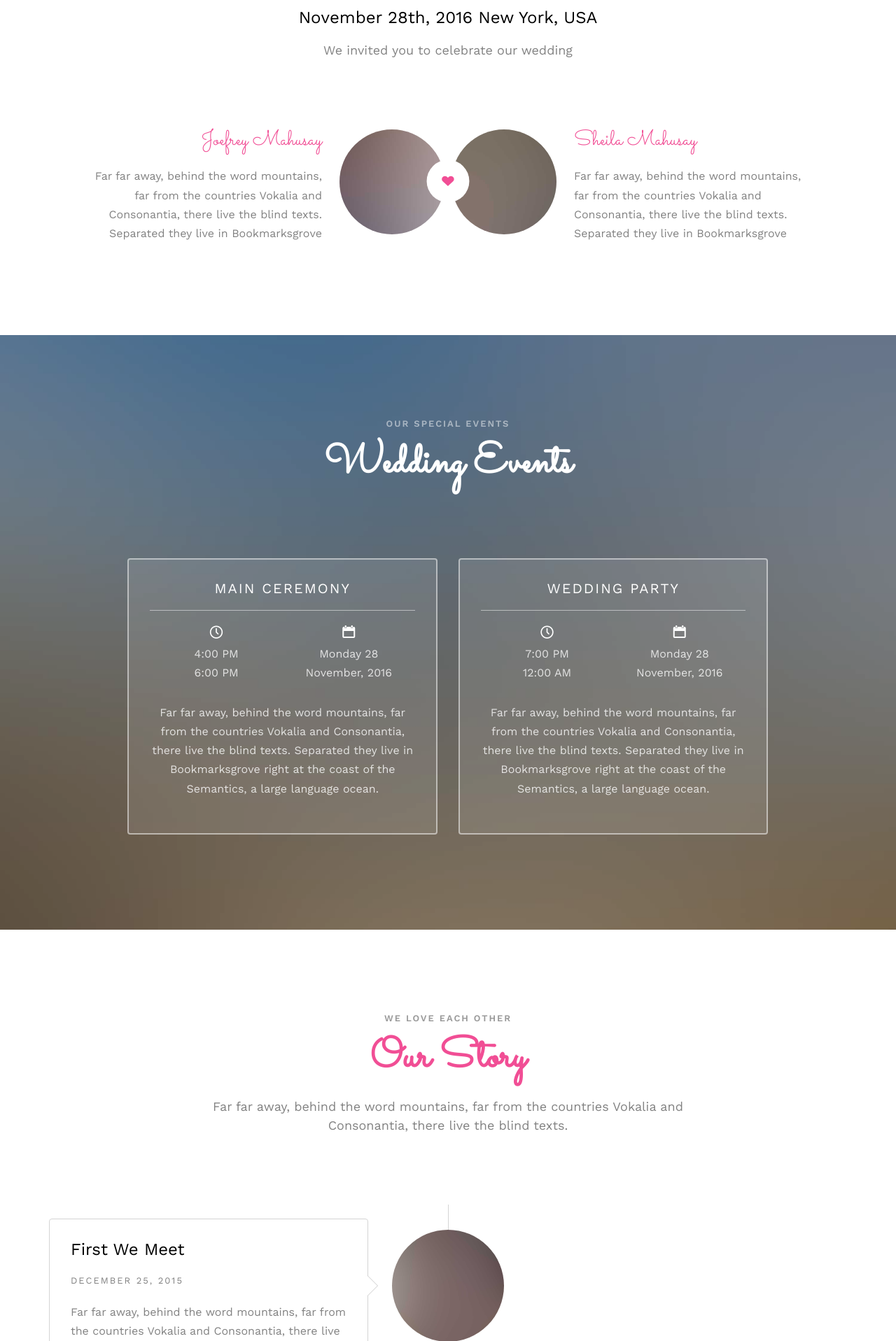
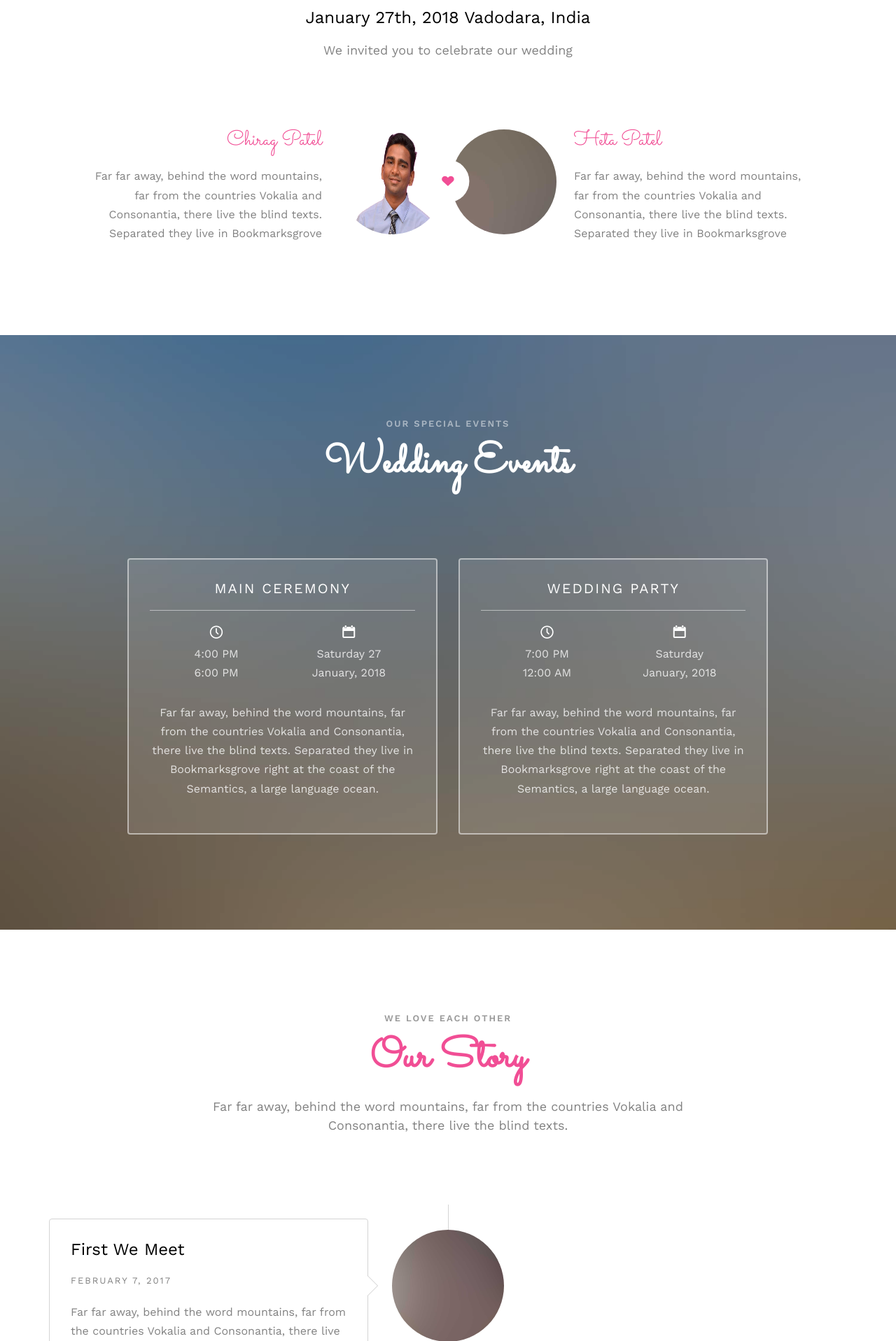
Before and after one commit to cvpatel92/helloworld, a Django app: a page that uses templates/index.html in a window 1280 px wide. Shown: the part 1100-3017 px from the top of the page at 70% size. Run offline with Django 3.2, Linux system fonts and the light colour scheme; some libraries are stand-ins or nearby versions; some web fonts are replaced.

Commit message:
production ready with base theme

```diff
--- a/templates/index.html
+++ b/templates/index.html
@@ -6,7 +6,7 @@
 	<head>
 	<meta charset="utf-8">
 	<meta http-equiv="X-UA-Compatible" content="IE=edge">
-	<title>Wedding &mdash; 100% Free Fully Responsive HTML5 Template by FREEHTML5.co</title>
+	<title>Chirag &#10084 Heta</title>
 	<meta name="viewport" content="width=device-width, initial-scale=1">
 	<meta name="description" content="Free HTML5 Template by FREEHTML5.CO" />
 	<meta name="keywords" content="free html5, free template, free bootstrap, html5, css3, mobile first, responsive" />
@@ -81,7 +81,7 @@
 						<li class="active"><a href="index.html">Home</a></li>
 						<li><a href="about.html">Story</a></li>
 						<li class="has-dropdown">
-							<a href="services.html">Services</a>
+							<a href="services.html">Family</a>
 							<ul class="dropdown">
 								<li><a href="#">Web Design</a></li>
 								<li><a href="#">eCommerce</a></li>
@@ -90,7 +90,7 @@
 							</ul>
 						</li>
 						<li class="has-dropdown">
-							<a href="gallery.html">Gallery</a>
+							<a href="gallery.html">Location</a>
 							<ul class="dropdown">
 								<li><a href="#">HTML5</a></li>
 								<li><a href="#">CSS3</a></li>
@@ -129,17 +129,17 @@
 			<div class="row">
 				<div class="col-md-8 col-md-offset-2 text-center fh5co-heading animate-box">
 					<h2>Hello!</h2>
-					<h3>November 28th, 2016 New York, USA</h3>
+					<h3>January 27th, 2018 Vadodara, India</h3>
 					<p>We invited you to celebrate our wedding</p>
 				</div>
 			</div>
 			<div class="couple-wrap animate-box">
 				<div class="couple-half">
 					<div class="groom">
-						<img src="/static/images/groom.jpg" alt="groom" class="img-responsive">
+						<img src="/static/images/groom.png" alt="groom" class="img-responsive">
 					</div>
 					<div class="desc-groom">
-						<h3>Joefrey Mahusay</h3>
+						<h3>Chirag Patel</h3>
 						<p>Far far away, behind the word mountains, far from the countries Vokalia and Consonantia, there live the blind texts. Separated they live in Bookmarksgrove</p>
 					</div>
 				</div>
@@ -149,7 +149,7 @@
 						<img src="/static/images/bride.jpg" alt="groom" class="img-responsive">
 					</div>
 					<div class="desc-bride">
-						<h3>Sheila Mahusay</h3>
+						<h3>Heta Patel</h3>
 						<p>Far far away, behind the word mountains, far from the countries Vokalia and Consonantia, there live the blind texts. Separated they live in Bookmarksgrove</p>
 					</div>
 				</div>
@@ -180,8 +180,8 @@
 									</div>
 									<div class="event-col">
 										<i class="icon-calendar"></i>
-										<span>Monday 28</span>
-										<span>November, 2016</span>
+										<span>Saturday 27</span>
+										<span>January, 2018</span>
 									</div>
 									<p>Far far away, behind the word mountains, far from the countries Vokalia and Consonantia, there live the blind texts. Separated they live in Bookmarksgrove right at the coast of the Semantics, a large language ocean.</p>
 								</div>
@@ -196,8 +196,8 @@
 									</div>
 									<div class="event-col">
 										<i class="icon-calendar"></i>
-										<span>Monday 28</span>
-										<span>November, 2016</span>
+										<span>Saturday</span>
+										<span>January, 2018</span>
 									</div>
 									<p>Far far away, behind the word mountains, far from the countries Vokalia and Consonantia, there live the blind texts. Separated they live in Bookmarksgrove right at the coast of the Semantics, a large language ocean.</p>
 								</div>
@@ -226,7 +226,7 @@
 							<div class="timeline-panel">
 								<div class="timeline-heading">
 									<h3 class="timeline-title">First We Meet</h3>
-									<span class="date">December 25, 2015</span>
+									<span class="date">February 7, 2017</span>
 								</div>
 								<div class="timeline-body">
 									<p>Far far away, behind the word mountains, far from the countries Vokalia and Consonantia, there live the blind texts. Separated they live in Bookmarksgrove right at the coast of the Semantics, a large language ocean.</p>
@@ -238,7 +238,7 @@
 							<div class="timeline-panel">
 								<div class="timeline-heading">
 									<h3 class="timeline-title">First Date</h3>
-									<span class="date">December 28, 2015</span>
+									<span class="date">February 15, 2017</span>
 								</div>
 								<div class="timeline-body">
 									<p>Far far away, behind the word mountains, far from the countries Vokalia and Consonantia, there live the blind texts. Separated they live in Bookmarksgrove right at the coast of the Semantics, a large language ocean.</p>
@@ -250,7 +250,7 @@
 							<div class="timeline-panel">
 								<div class="timeline-heading">
 									<h3 class="timeline-title">In A Relationship</h3>
-									<span class="date">January 1, 2016</span>
+									<span class="date">February 19, 2017</span>
 								</div>
 								<div class="timeline-body">
 									<p>Far far away, behind the word mountains, far from the countries Vokalia and Consonantia, there live the blind texts. Separated they live in Bookmarksgrove right at the coast of the Semantics, a large language ocean.</p>
--- a/welcome/static/js/simplyCountdown.js
+++ b/welcome/static/js/simplyCountdown.js
@@ -115,9 +115,9 @@
      */
     simplyCountdown = function (elt, args) {
         var parameters = extend({
-                year: 2015,
-                month: 6,
-                day: 28,
+                year: 2018,
+                month: 1,
+                day: 27,
                 hours: 0,
                 minutes: 0,
                 seconds: 0,
```
Also changed, not shown: helloworld/settings.py (+10 -10 lines), welcome/static/images/groom.jpg (deleted), welcome/static/images/groom.png (added), 1 other file.
